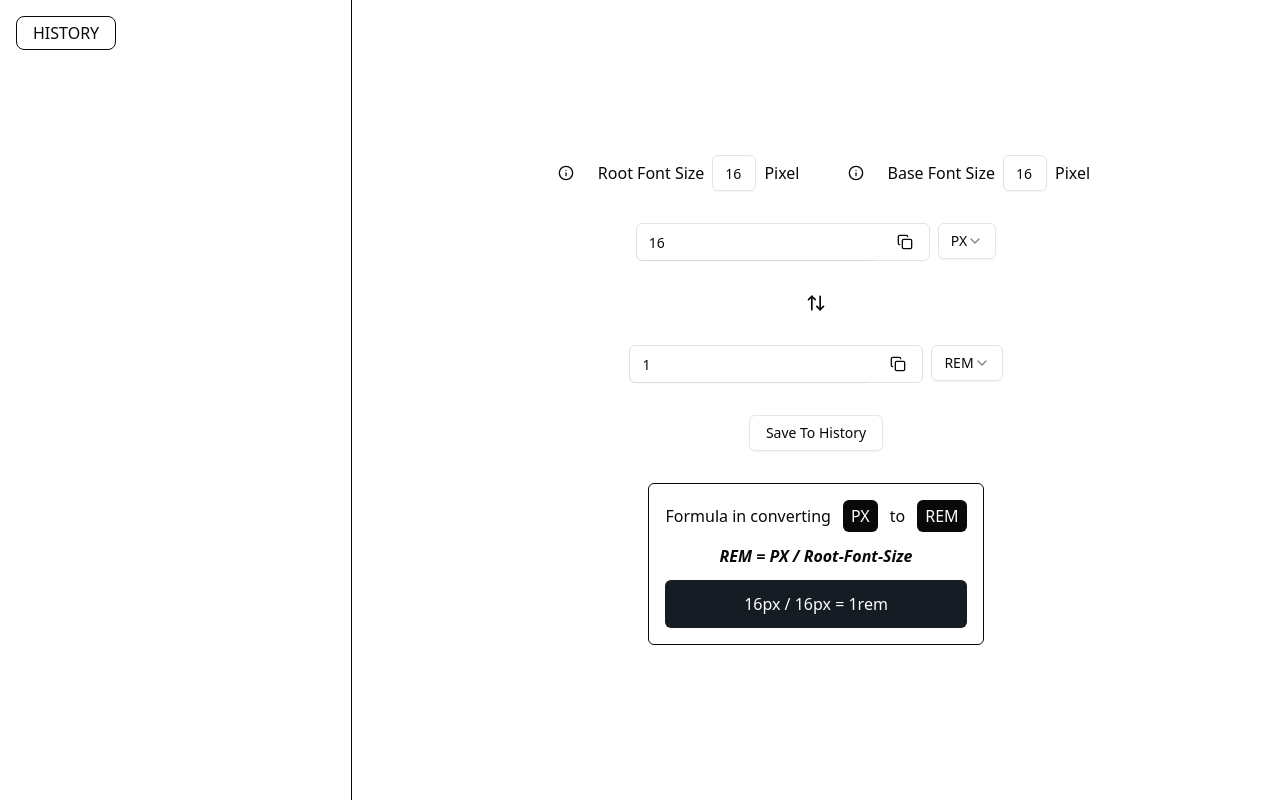
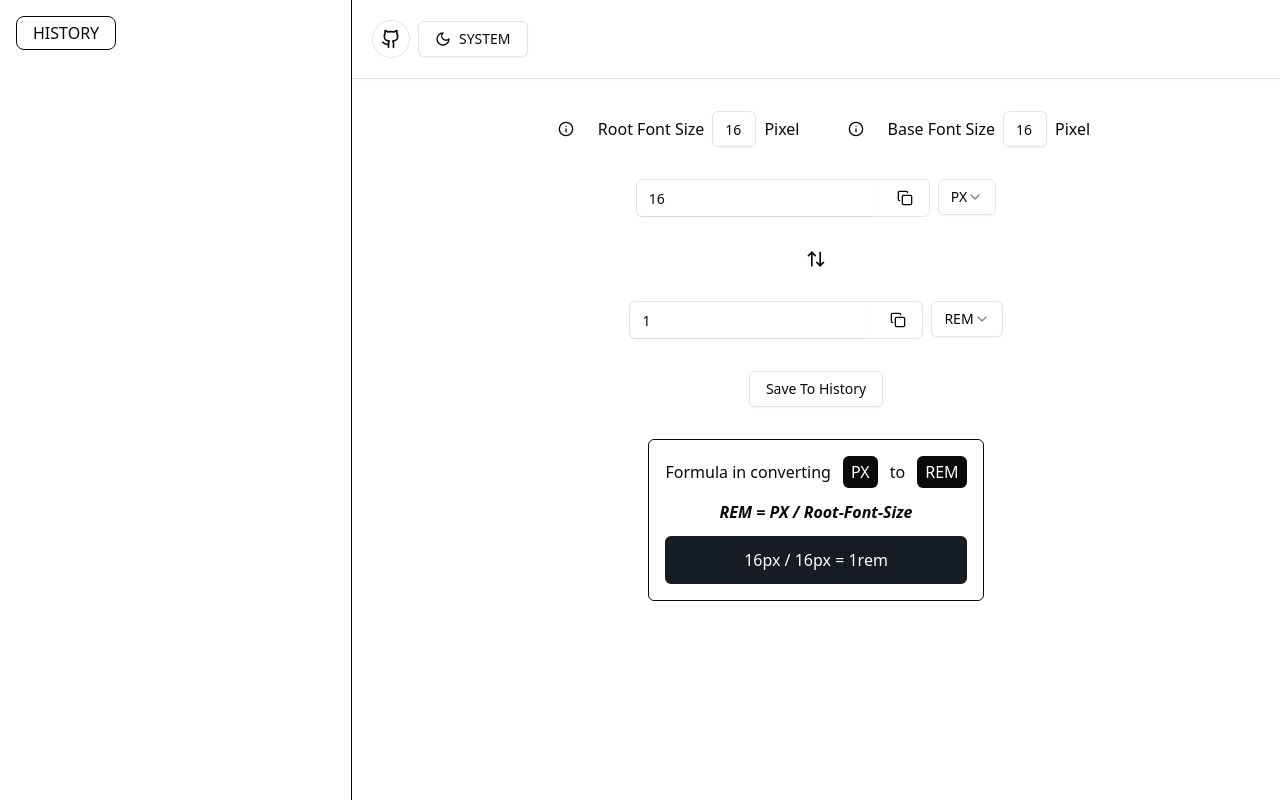
Before and after one commit to zshaian/css-units-playground, a React (Vite) app: page / in a window 1280 px wide. Built offline with nearby package versions, Linux system fonts and the light colour scheme.

Commit message:
feat: add the Navbar component

```diff
--- a/src/App.tsx
+++ b/src/App.tsx
@@ -13,6 +13,9 @@ import { getConvertionInfo } from "./utils/convertionInfo";
 import ConversionHistoryLayout from "./layout/ConversionHistoryLayout";
 import ConversionHistory from "./components/ConversionHistory";
 import { useConversionHistory } from "./hooks/useConversionHistory";
+import ThemeProvider from "./components/theme/ThemeProvider";
+import Navbar from "./components/Navbar";
+import NavbarLayout from "./layout/NavbarLayout";
 
 function App() {
   const [unitState, setUnitState] = useState<UnitState>(INITIAL_UNIT_STATE_VALUE);
@@ -79,7 +82,12 @@ function App() {
         <ConversionHistoryLayout>
           <ConversionHistory conversionHistoryList={conversionHistory} />
         </ConversionHistoryLayout>
-        <section className="flex flex-col items-center justify-center flex-1 gap-y-8">
+        <section className="flex flex-col items-center flex-1 gap-y-8">
+          <NavbarLayout>
+            <ThemeProvider>
+              <Navbar />
+            </ThemeProvider>
+          </NavbarLayout>
         <div className="flex gap-x-8 max-sm:flex-col max-sm:gap-y-8">
           <BaseFontSize
             name="root-font-size-input"
--- /dev/null
+++ b/src/components/Navbar.tsx
@@ -0,0 +1,13 @@
+import { Github } from "lucide-react";
+import ThemeToggle from "./ThemeToggle";
+
+const Navbar: React.FC = () => (
+  <>
+    <a href="https://github.com/zshaian/css-unit-playground" className="p-2 border border-input rounded-full hover:bg-muted" title="github">
+      <Github size={20} />
+    </a>
+    <ThemeToggle />
+  </>
+);
+
+export default Navbar;
--- /dev/null
+++ b/src/layout/NavbarLayout.tsx
@@ -0,0 +1,11 @@
+interface NavbarLayoutProps {
+    children:React.ReactNode;
+}
+
+const NavbarLayout:React.FC<NavbarLayoutProps> = (props) => (
+    <nav className="p-5 flex items-center justify-start self-stretch gap-x-2 border-b border-b-input shadow-sm">
+        {props.children}
+    </nav>
+)
+
+export default NavbarLayout;
```
